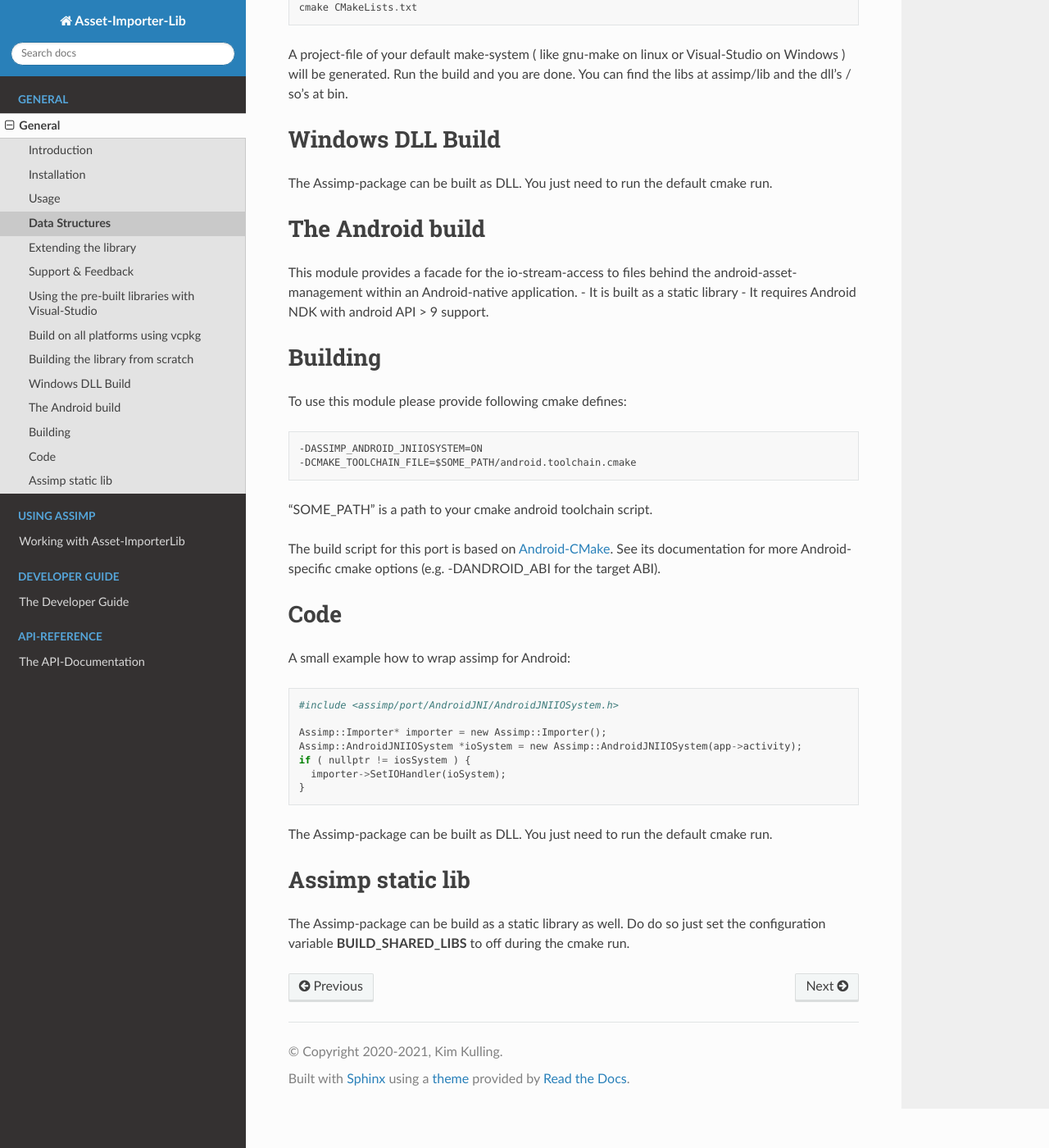
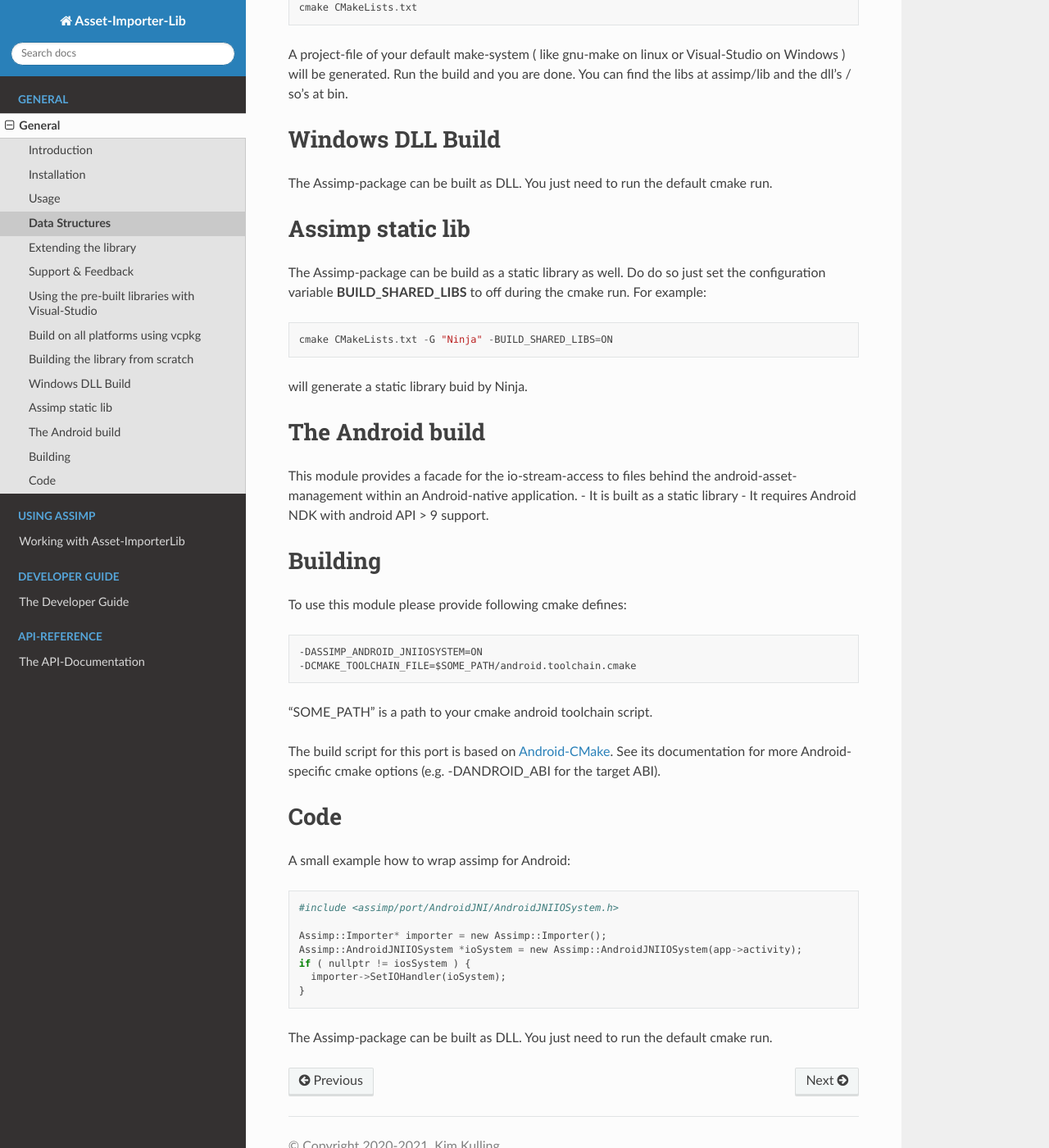
Before and after one commit to assimp/assimp-docs, a Sphinx documentation site: the page built from source/about/quickstart.rst, in a window 1280 px wide and 1400 px high, scrolled down 1673 px. Shown: the whole window at 82% size. Built offline with Sphinx 7.4.7 and the Read the Docs theme 2.0.0, drawn with Linux system fonts in a browser that asks for light colours; pages that are not in the unit, such as notebooks, are missing from menus.

Commit message:
Update quickstart.rst

```diff
--- a/source/about/quickstart.rst
+++ b/source/about/quickstart.rst
@@ -95,6 +95,19 @@ Windows DLL Build
 
 The Assimp-package can be built as DLL. You just need to run the default cmake run.
 
+.. _ai_static_lib:
+
+Assimp static lib
+-----------------
+
+The Assimp-package can be build as a static library as well. Do do so just set the configuration variable **BUILD_SHARED_LIBS**
+to off during the cmake run. For example:
+
+::
+
+    cmake CMakeLists.txt -G "Ninja" -BUILD_SHARED_LIBS=ON
+
+will generate a static library buid by Ninja.
 
 .. _ai_andorid_build:
 
```
Also changed, not shown: other parts of source/about/quickstart.rst (+0 -8 lines).
